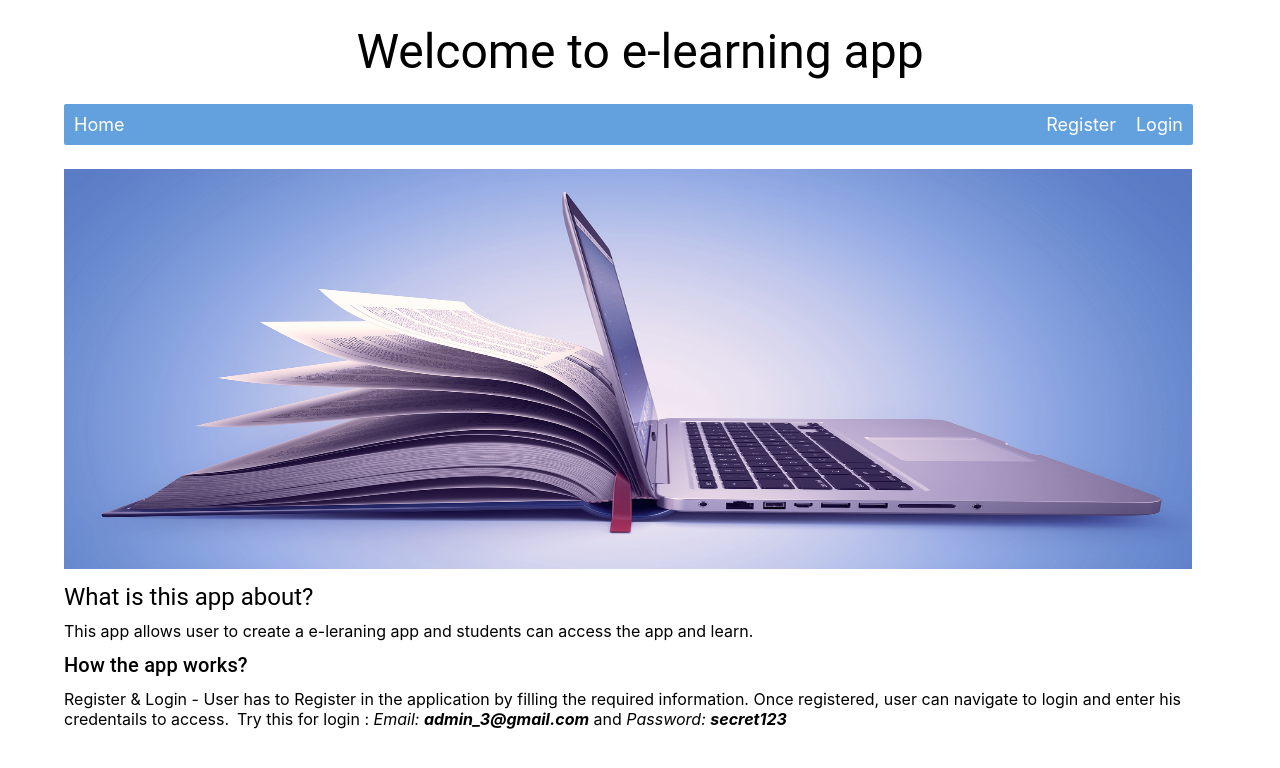
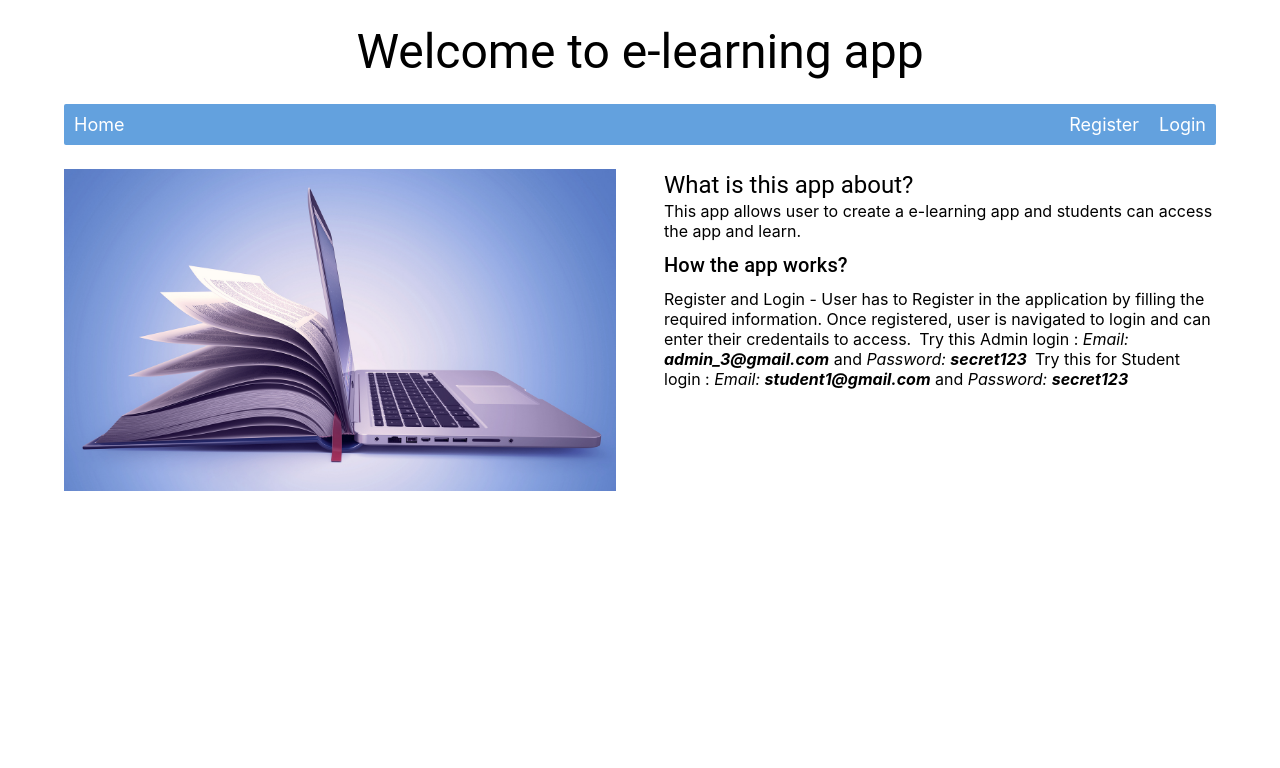
Before and after one commit to Shruthi-SP/e-learning-app, a React (Create React App) app: page / in a window 1280 px wide. Shown: the top 768 px of the page. Built offline with nearby package versions, Linux system fonts and the light colour scheme.

Commit message:
added styling

```diff
--- a/src/components/Navbar.js
+++ b/src/components/Navbar.js
@@ -86,35 +86,33 @@ const Navbar = (props) => {
     }
 
     return (
-        <div>
+        <>
             {
                 userLoggedIn ?
-                    <Grid container direction="row" sx={{ mt: 1, mb: 1 }} style={{ borderRadius: '2px', backgroundColor: '#63A1DE' }}>
+                    <Grid container direction="row" sx={{ mt: 1, mb: 1, mr:0 }} style={{ borderRadius: '2px', backgroundColor: '#63A1DE' }}>
 
                         <Grid item xs sx={{ display: "flex", justifyContent: "flex-start", }} >
                             {
-                                admin && <>
-                                    <Link style={{ margin: '5px', textDecoration: 'none', fontSize: '18px', color: 'white' }} to='/admin/account'>Account</Link>
+                                admin ? <>
+                                    <Link style={{ margin: '10px', fontSize: '18px', color: 'white' }} to='/admin/account'>Account</Link>
 
-                                    <Link style={{ margin: '5px', textDecoration: 'none', fontSize: '18px', color: 'white' }} to='/admin/students'>Students</Link>
+                                    <Link style={{ margin: '10px', fontSize: '18px', color: 'white' }} to='/admin/students'>Students</Link>
 
+                                </> : <>
+
+                                    <Link style={{ margin: '10px', fontSize: '18px', color: 'white' }} to='/student/account'>Account</Link>
+                                    <Link style={{ margin: '10px', fontSize: '18px', color: 'white' }} to='/mycourses'>My Courses</Link>
                                 </>
                             }
-                            {
-                                !admin && <>
-                                    <Link style={{ margin: '5px', textDecoration: 'none', fontSize: '18px', color: 'white' }} to='/student/account'>Account</Link>
-                                    <Link style={{ margin: '5px', textDecoration: 'none', fontSize: '18px', color: 'white' }} to='/mycourses'>My Courses</Link>
-                                </>
-                            }
-                            <Link style={{ margin: '5px', textDecoration: 'none', fontSize: '18px', color: 'white' }} to='/courses'>Courses</Link>
+                            <Link style={{ margin: '10px', fontSize: '18px', color: 'white' }} to='/courses'>Courses</Link>
 
                         </Grid>
 
                         <Grid item xs sx={{ display: "flex", justifyContent: "flex-end" }}>
-                            <Link style={{ margin: '5px', justifyContent: 'end', textDecoration: 'none', fontSize: '18px', color: 'white' }} to='/' onClick={handleLogout}>Logout</Link>
+                            <Link style={{ margin: '10px', justifyContent: 'end', fontSize: '18px', color: 'white' }} to='/' onClick={handleLogout}>Logout</Link>
                         </Grid>
 
-                    </Grid> : <Grid container direction="row" sx={{ mt: 1, mb: 1 }} style={{ borderRadius: '2px', backgroundColor: '#63A1DE', width: '98%' }}>
+                    </Grid> : <Grid container direction="row" sx={{ mt: 1, mb: 1, mr:0 }} style={{ borderRadius: '2px', backgroundColor: '#63A1DE', width: '100%' }}>
 
                         <Grid item xs sx={{ display: "flex", justifyContent: "flex-start", }}>
                             <Link style={{ margin: '5px', padding: '5px', textDecoration: 'none', fontSize: '18px', color: 'white'}} to='/'>Home</Link>
@@ -124,7 +122,7 @@ const Navbar = (props) => {
 
                             <Link style={{ margin: '5px', padding: '5px', justifyContent: 'end', textDecoration: 'none', fontSize: '18px', color: 'white'}} to='/admin/register'> Register</Link>
 
-                            <Link style={{ margin: '10px', justifyContent: 'end', textDecoration: 'none', fontSize: '18px', color: 'white' }} to='/login'>Login</Link>
+                            <Link style={{ margin: '5px', padding: '5px', justifyContent: 'end', textDecoration: 'none', fontSize: '18px', color: 'white' }} to='/login'>Login</Link>
 
                             {/* <select style={{ margin: '5px', padding: '5px', justifyContent: 'end', backgroundColor: '#63A1DE', border:'0px', fontSize: '16.9px', color: 'white' }} value={login} onChange={handleLogin}>
                                 <option style={{border:'0px'}}>Login As</option>
@@ -165,7 +163,7 @@ const Navbar = (props) => {
             <PrivateRoute path='/mycourses/:id/lectures' component={LecturesList} />
             <PrivateRoute path='/mycourses/:courseId/lectures/:id' component={LectureInfo} />
             <PrivateRoute path='/courses-create' component={AddCourse} />
-        </div>
+        </>
     )
 }
 export default withRouter(Navbar)
--- a/src/components/admin/Home.js
+++ b/src/components/admin/Home.js
@@ -3,13 +3,18 @@ import { Grid, Typography } from "@mui/material"
 const Home = (props) => {
 
     return (
-        <Grid sx={{m:3, ml: 0}}>
-            <img src='el.png' alt='' width='100%' height='400px' />
-            <Typography variant="h5" sx={{ m: 1, ml: 0 }}>What is this app about?</Typography>
-            <Typography variant="body" sx={{ m: 1, ml: 0 }}>This app allows user to create a e-leraning app and students can access the app and learn.</Typography>
-            <Typography variant="h6" sx={{ m: 1, ml: 0 }}>How the app works?</Typography>
-            <Typography variant="body" sx={{ m: 1, ml: 0 }}>  Register & Login - User has to Register in the application by filling the required information. Once registered, user can navigate to login and enter his credentails to access.</Typography>
-            <Typography variant="body" sx={{ m: 1, ml: 0 }}>Try this for login : <em>Email: <strong>admin_3@gmail.com</strong></em> and <em>Password: <b>secret123</b></em></Typography>
+        <Grid container sx={{mt:3}} >
+            <Grid item xs={12} sm={5.75} ><img src='el.png' alt='e-learning' width='100%' /></Grid>
+            <Grid item xs={12} sm={0.5}></Grid>
+            <Grid item xs={12} sm={5.75} >
+                <Typography variant="h5" >What is this app about?</Typography>
+                <Typography variant="body" sx={{ m: 1, ml: 0 }}>This app allows user to create a e-learning app and students can access the app and learn.</Typography>
+                <Typography variant="h6" sx={{ m: 1, ml: 0 }}>How the app works?</Typography>
+                <Typography variant="body" sx={{ m: 1, ml: 0 }}>  Register and Login - User has to Register in the application by filling the required information. Once registered, user is navigated to login and can enter their credentails to access.</Typography>
+                <Typography variant="body" sx={{ m: 1, ml: 0 }}>Try this Admin login : <em>Email: <strong>admin_3@gmail.com</strong></em> and <em>Password: <b>secret123</b></em></Typography>
+                <Typography variant="body" sx={{ m: 1, ml: 0 }}>Try this for Student login : <em>Email: <strong>student1@gmail.com</strong></em> and <em>Password: <b>secret123</b></em></Typography>
+            </Grid>
+            {/* <img src='el.png' alt='' width='100%' height='400px' /> */}
         </Grid>
     )
 }
--- a/src/components/courses/CoursesList.js
+++ b/src/components/courses/CoursesList.js
@@ -1,4 +1,5 @@
-import { Grid, Typography } from '@mui/material'
+import { AddTaskRounded } from '@mui/icons-material'
+import { Button, Grid, Typography, Tooltip } from '@mui/material'
 import { useEffect, useState } from 'react'
 import { useDispatch, useSelector } from 'react-redux'
 import { Link } from 'react-router-dom'
@@ -32,7 +33,8 @@ const CoursesList = (props) => {
 
                 <Grid item xs sx={{ display: "flex", justifyContent: "flex-end" }}>
                     {(Object.keys(user).length > 0) && <>
-                        {user.role === 'admin' && <Link style={{ margin: '5px', fontSize: '22px' }} to={`/courses-create`}>Add Course</Link>}
+                        {/* {user.role === 'admin' && <Link style={{ margin: '5px', fontSize: '22px' }} to={`/courses-create`}>Add Course</Link>} */}
+                        {user.role === 'admin' && <Button onClick={()=>{props.history.push(`/courses-create`)}}><Tooltip title="Add Course"><AddTaskRounded color="success" /></Tooltip></Button> }
                     </>}
                 </Grid>
             </Grid>
--- a/src/components/students/StudentShowPage.js
+++ b/src/components/students/StudentShowPage.js
@@ -85,7 +85,7 @@ const StudentShowPage = (props) => {
                             <Typography>CreatedBy: <b>{user.username}</b></Typography>
                         </CardContent>
                         <CardActions>
-                            <Button variant="contained" size="small" color="success" onClick={() => { setEnroll(!enroll) }}>enroll</Button>
+                            <Button variant="contained" size="small" color="success" onClick={() => { setEnroll(!enroll) }}>enroll to more courses</Button>
                         </CardActions>
                     </Box>
                 </Card> : <Typography variant="h6" color='error'>Student record is deleted</Typography>
--- a/src/components/students/StudentsList.js
+++ b/src/components/students/StudentsList.js
@@ -4,8 +4,8 @@ import { useDispatch, useSelector } from "react-redux"
 import { Link } from "react-router-dom";
 import { asyncDeleteStudent, asyncGetAllStudents } from "../../actions/studentsAction"
 import StudentEdit from "./StudentEdit";
-import { Dialog, DialogActions, DialogContent, IconButton, Typography, Button, Grid, TextField, InputAdornment } from '@mui/material';
-import { Delete, Edit, RemoveRedEyeOutlined, PersonSearch } from "@mui/icons-material";
+import { Dialog, DialogActions, DialogContent, IconButton, Typography, Button, Grid, TextField, InputAdornment, Tooltip } from '@mui/material';
+import { Delete, Edit, RemoveRedEyeOutlined, PersonSearch, AddTaskRounded } from "@mui/icons-material";
 import PropTypes from 'prop-types';
 import { useTheme } from '@mui/material/styles';
 import Box from '@mui/material/Box';
@@ -178,6 +178,7 @@ const StudentList = (props) => {
 
         <Grid item xs sx={{ display: "flex", justifyContent: "flex-end" }}>
           <Link style={{ margin: '5px', fontSize: '23px', paddingTop: '3px' }} to={`/admin/create-student`}>Add Student</Link>
+          <Button onClick={()=>{props.history.push(`/admin/create-student`)}}><Tooltip title="Add Course"><AddTaskRounded color="success" /></Tooltip></Button>
         </Grid>
       </Grid>
       {students.length > 0 && <>
```
Also changed, not shown: src/components/courses/CourseShowPage.js (+11 -5 lines), src/components/lectures/LectureInfo.js (+18 -14 lines), src/components/lectures/LecturesList.js (+12 -3 lines).
